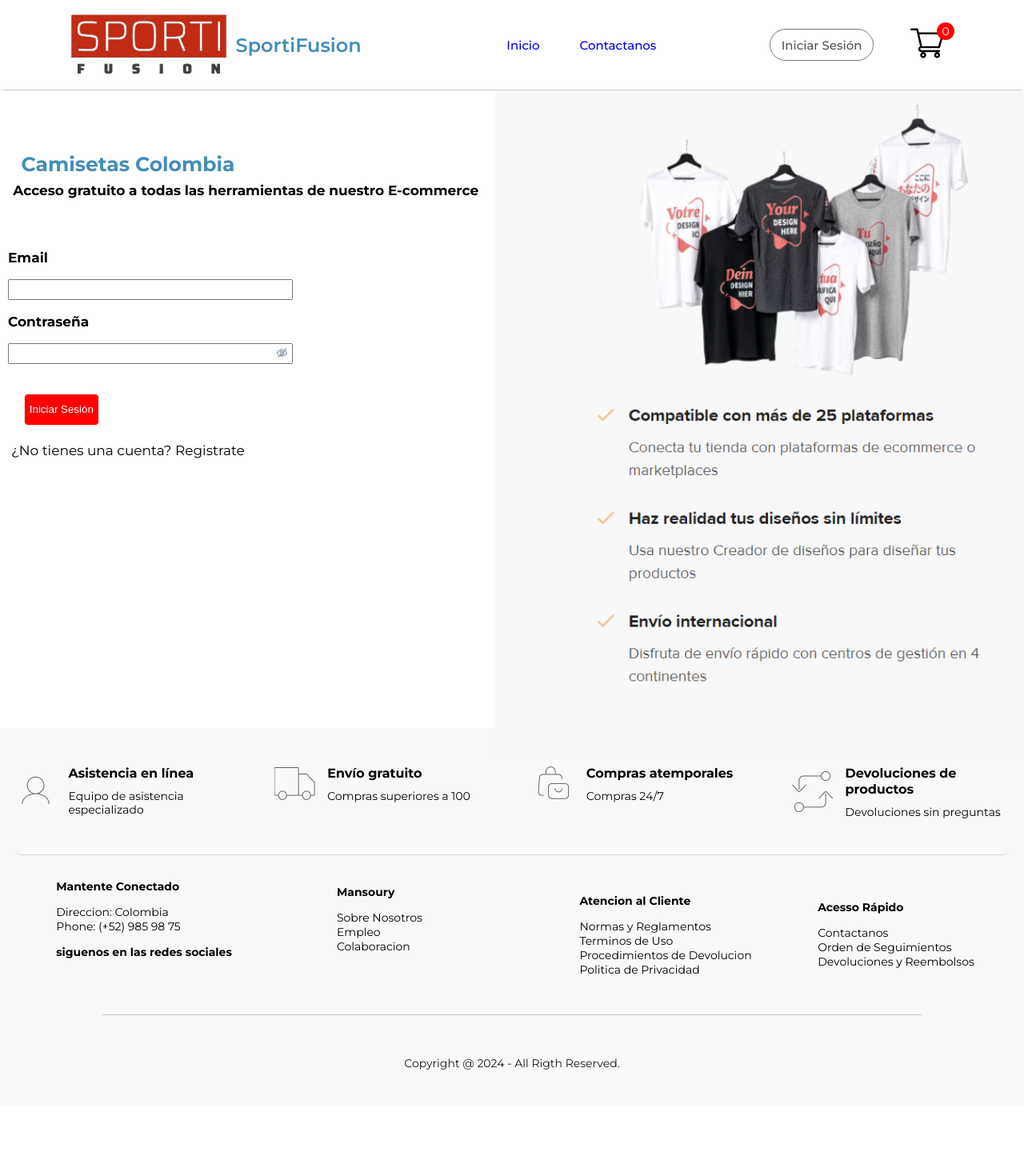
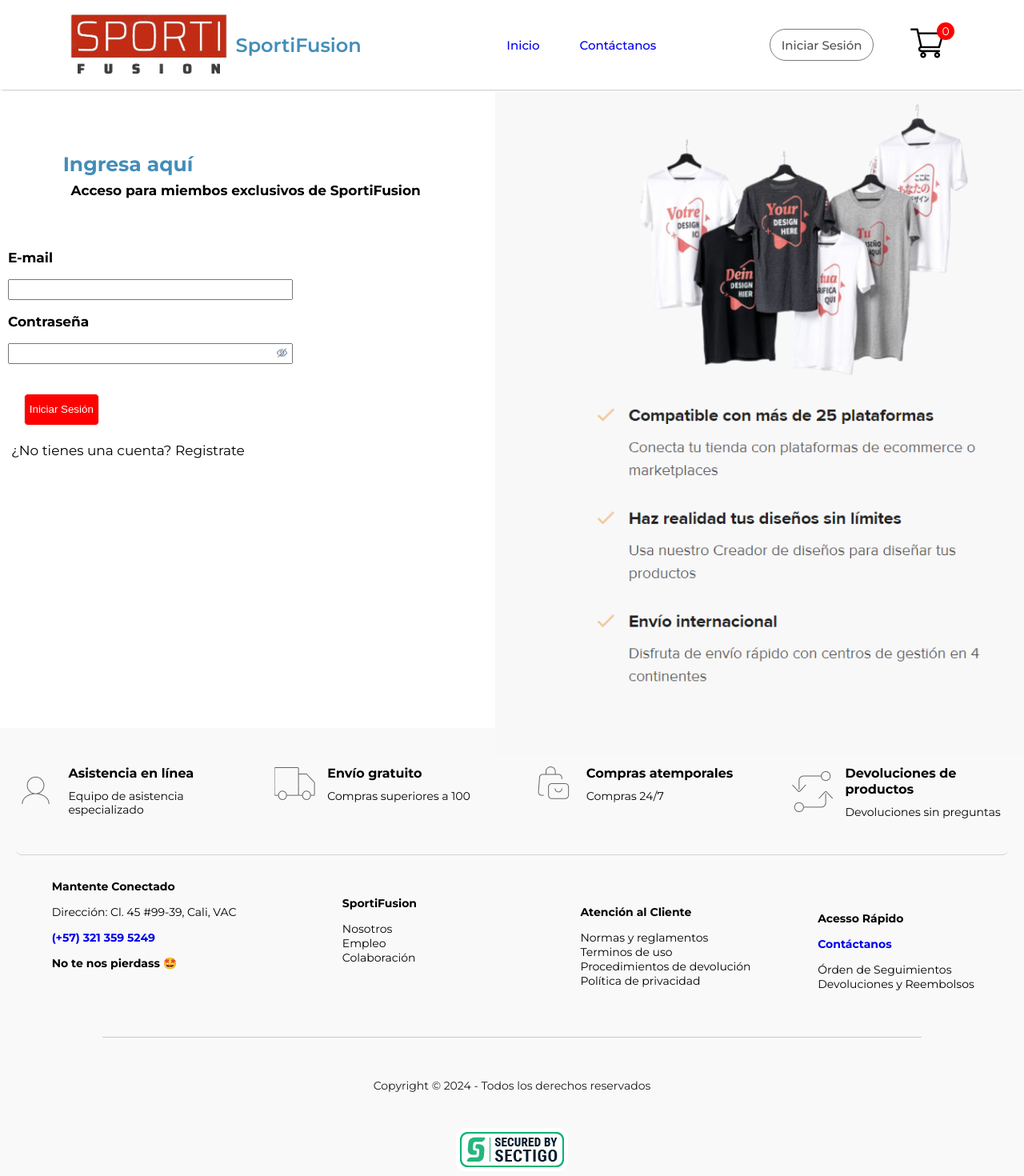
Before and after one commit to eduardoacost/E-commerce-P.iNG.SOFTWARE, a React (Create React App) app in the folder frontend/: page /Login in a window 1280 px wide. Shown: the top 1470 px of the page at 80% size. Before the commit the page ends 1382 px from the top, so only its background shows below. Built offline with nearby package versions, Linux system fonts and the light colour scheme; no server answers.

Commit message:
v0.9.4.9 - Final cosmetic details - Added Sectigo logo to footer

```diff
--- a/frontend/src/Components/Footer/Footer.jsx
+++ b/frontend/src/Components/Footer/Footer.jsx
@@ -1,6 +1,9 @@
 import React from "react";
 import "./Footer.scss"
 import features from '../Assets/features.png'
+import sectigoLogo from '../Assets/sslTrusted.png'
+import { Link } from "react-router-dom";
+
 
 const Footer = () => {
     return(
@@ -10,35 +13,36 @@
             </div>
             <ul className="Mantente-Conectado">
                 <p>Mantente Conectado</p>
-                <li>Direccion: Colombia</li>
-                <li>Phone: (+52) 985 98 75</li>
-                <p>siguenos en las redes sociales</p>
+                <li>Dirección: Cl. 45 #99-39, Cali, VAC</li>
+                <li><Link style={{ textDecoration: 'none' }} to='https://wa.me/573213595249/'><p>(+57) 321 359 5249</p></Link></li>
+                <p>No te nos pierdass 🤩</p>
             </ul>
             <ul className="Mansoury">
-                <p>Mansoury</p>
-                <li>Sobre Nosotros</li>
+                <p>SportiFusion</p>
+                <li>Nosotros</li>
                 <li>Empleo</li>
-                <li>Colaboracion</li>
+                <li>Colaboración</li>
             </ul>
 
             <lu className="Atencion-Al-Cliente">
-                <p>Atencion al Cliente</p>
-                <li>Normas y Reglamentos</li>
-                <li>Terminos de Uso</li>
-                <li>Procedimientos de Devolucion</li>
-                <li>Politica de Privacidad</li>
+                <p>Atención al Cliente</p>
+                <li>Normas y reglamentos</li>
+                <li>Terminos de uso</li>
+                <li>Procedimientos de devolución</li>
+                <li>Política de privacidad</li>
             </lu>
 
             <lu className="Acesso-Rapido">
                 <p>Acesso Rápido</p>
-                <li>Contactanos</li>
-                <li>Orden de Seguimientos</li>
+                <li><Link style={{ textDecoration: 'none' }} to='/Contactanos'><p>Contáctanos</p></Link></li>
+                <li>Órden de Seguimientos</li>
                 <li>Devoluciones y Reembolsos</li>
 
             </lu>
             <div className="Copy">
                 <hr />
-                <p>Copyright @ 2024 - All Rigth Reserved.</p>
+                <p>Copyright © 2024 - Todos los derechos reservados</p>
+                <img src={sectigoLogo} alt="Trusted by ©Sectigo" />
             </div>
 
         </div>
--- a/frontend/src/Components/Navbar/Navbar.jsx
+++ b/frontend/src/Components/Navbar/Navbar.jsx
@@ -57,7 +57,7 @@
     return (
         <div className="navbar">
         <div className="nav-logo">
-            <img src={logo} alt="" />
+            <img src={logo} alt="Logo SportiFusion"  />
             <p>SportiFusion</p>
         </div>
         <ul className="nav-menu">
@@ -66,7 +66,7 @@
             </li>
 
             <li>
-                <Link style={{ textDecoration: 'none' }} to='/Contactanos'>Contactanos</Link>
+                <Link style={{ textDecoration: 'none' }} to='/Contactanos'>Contáctanos</Link>
             </li>
         </ul>
         <div className="nav-login-cart">
@@ -87,8 +87,8 @@
              {!isAdmin && !isDesigner && localStorage.getItem('auth-token') &&(
 
                 <>
-                <Link to='/VerPedidos'><button>Ver Tus Pedidos</button></Link>
-                <Link to='/DiseñosSolicitados'><button>Diseños Solicitados</button></Link>
+                <Link to='/VerPedidos'><button>Ver tus pedidos</button></Link>
+                <Link to='/DiseñosSolicitados'><button>Diseños solicitados</button></Link>
             </>
             )}
             {!localStorage.getItem('auth-token') && (
--- a/frontend/src/Pages/Contactanos/Contactanos.jsx
+++ b/frontend/src/Pages/Contactanos/Contactanos.jsx
@@ -4,7 +4,7 @@
 const Contactanos = () => {
     return(
         <div className="Contactanos">
-            <p className="cami">Camisetas Colombia</p>
+            <p className="cami">¿Aún sigues dudando?</p>
             <div className="titulo">
                 <p className="form">
                     Formulario de Contacto
@@ -14,7 +14,7 @@
             <div className="datosmensaje">
                 <p>Nombre Completo</p>
                 <input type="text" />
-                <p>Email</p>
+                <p>E-mail</p>
                 <input type="text" />
             </div>
             <div className="mensaje">
--- a/frontend/src/Pages/Login/Login.jsx
+++ b/frontend/src/Pages/Login/Login.jsx
@@ -44,13 +44,13 @@
                 <img src={foton} alt="" />
             </div>
             <div className="ti">
-                <p>Camisetas Colombia</p>
+                <p>Ingresa aquí</p>
             </div>
             <div className="subti">
-                <p>Acceso gratuito a todas las herramientas de nuestro E-commerce</p>
+                <p>Acceso para miembos exclusivos de SportiFusion</p>
             </div>
             <div className="info">
-                <p>Email</p>
+                <p>E-mail</p>
                 <input
                     type="email"
                     name="correo"
--- a/frontend/src/Pages/Registrarse/Registrer.jsx
+++ b/frontend/src/Pages/Registrarse/Registrer.jsx
@@ -56,25 +56,25 @@
                 <img src={foton} alt="" />
             </div>
             <div className="tit">
-                <p>Camisetas Colombia</p>
+                <p>Registro</p>
             </div>
             <div className="subtit">
-                <p>Acceso gratuito a todas las herramientas de nuestro E-commerce</p>
+                <p>Crea tu cuenta diligenciando la siguiente información</p>
             </div>
             <div className="infot">
-                <p>Identificacion</p>
+                <p>Número de identificación</p>
                 <input type="text"
                  name="identificacion"
                  value={formData.identificacion}
                  onChange={handleInputChange}
                  />
-                <p>Nombre Completo</p>
+                <p>Nombre de usuario</p>
                 <input type="text"
                  name="username"
                  value={formData.username}
                  onChange={handleInputChange}
                 />
-                <p>Email</p>
+                <p>E-mail</p>
                 <input type="email"
                 name="correo"
                 value={formData.correo}
```
Also changed, not shown: frontend/src/Components/Assets/sslTrusted.png (added), 1 other file (tests, documents, lock files or other folders).
